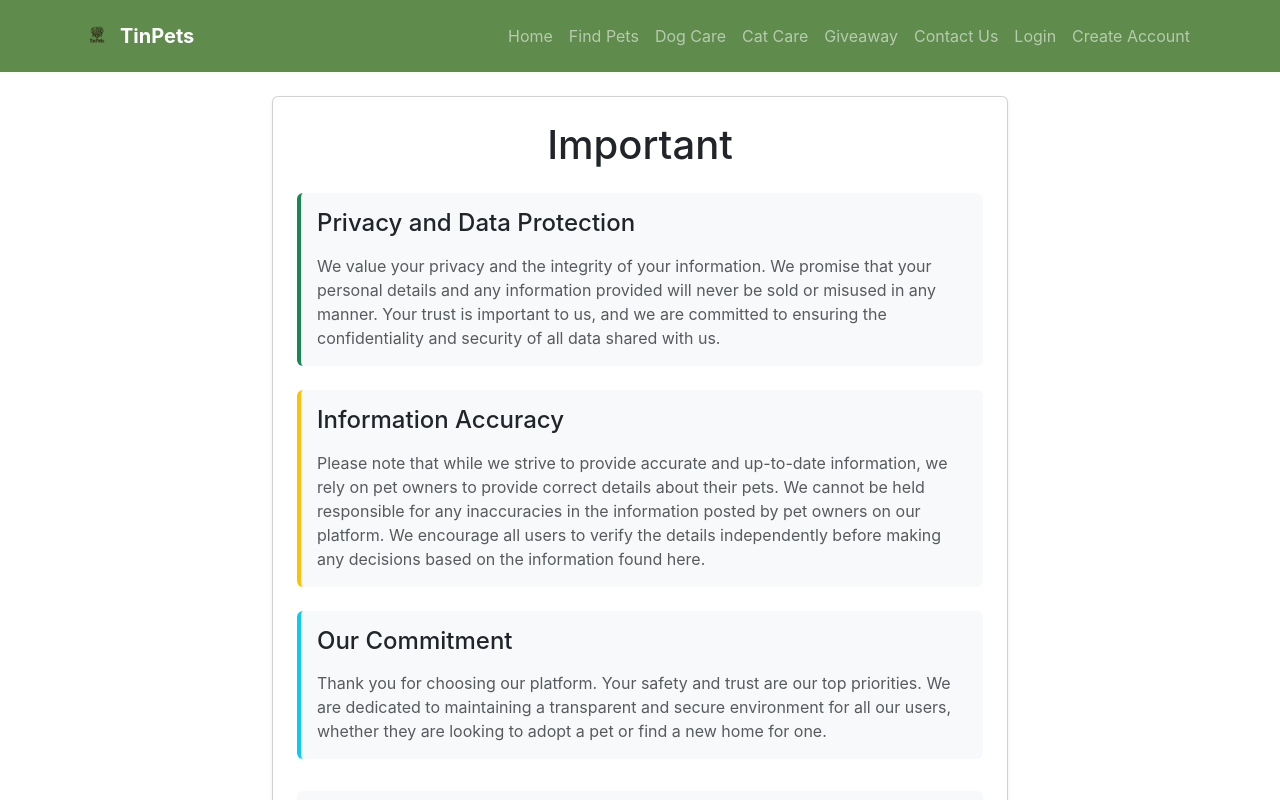
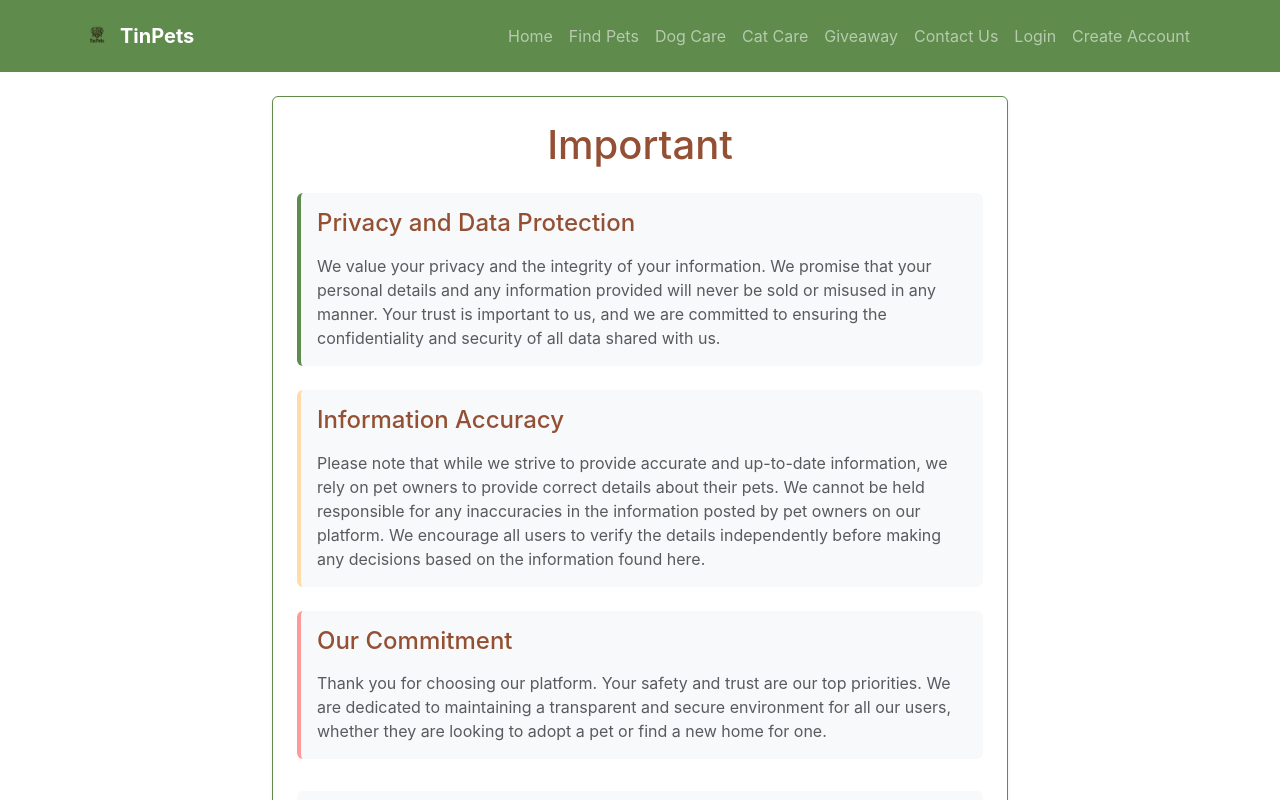
Before and after one commit to salimaammarr/TinPets, a React (Create React App) app in the folder frontend-react/: page /disclaimer in a window 1280 px wide. Shown: the top 800 px of the page. Built offline with nearby package versions, Linux system fonts and the light colour scheme.

Commit message:
Update Disclaimer component with custom color scheme

```diff
--- a/frontend-react/src/pages/Disclaimer.tsx
+++ b/frontend-react/src/pages/Disclaimer.tsx
@@ -5,12 +5,14 @@ const Disclaimer: React.FC = () => {
     <div className="container py-4">
       <div className="row justify-content-center">
         <div className="col-lg-8">
-          <div className="card shadow-sm">
+          <div className="card shadow-sm border-custom-green">
             <div className="card-body p-4">
-              <h1 className="text-center mb-4">Important</h1>
+              <h1 className="text-center mb-4 text-custom-brown">Important</h1>
               <div className="d-flex flex-column gap-4">
-                <section className="p-3 bg-light rounded border-start border-4 border-success">
-                  <h2 className="h4 mb-3">Privacy and Data Protection</h2>
+                <section className="p-3 bg-light rounded border-start border-4 border-custom-green">
+                  <h2 className="h4 mb-3 text-custom-brown">
+                    Privacy and Data Protection
+                  </h2>
                   <p className="text-muted mb-0">
                     We value your privacy and the integrity of your information.
                     We promise that your personal details and any information
@@ -20,8 +22,10 @@ const Disclaimer: React.FC = () => {
                   </p>
                 </section>
 
-                <section className="p-3 bg-light rounded border-start border-4 border-warning">
-                  <h2 className="h4 mb-3">Information Accuracy</h2>
+                <section className="p-3 bg-light rounded border-start border-4 border-custom-beige">
+                  <h2 className="h4 mb-3 text-custom-brown">
+                    Information Accuracy
+                  </h2>
                   <p className="text-muted mb-0">
                     Please note that while we strive to provide accurate and
                     up-to-date information, we rely on pet owners to provide
@@ -33,8 +37,8 @@ const Disclaimer: React.FC = () => {
                   </p>
                 </section>
 
-                <section className="p-3 bg-light rounded border-start border-4 border-info">
-                  <h2 className="h4 mb-3">Our Commitment</h2>
+                <section className="p-3 bg-light rounded border-start border-4 border-custom-pink">
+                  <h2 className="h4 mb-3 text-custom-brown">Our Commitment</h2>
                   <p className="text-muted mb-0">
                     Thank you for choosing our platform. Your safety and trust
                     are our top priorities. We are dedicated to maintaining a
@@ -51,7 +55,7 @@ const Disclaimer: React.FC = () => {
                     hesitate to{" "}
                     <a
                       href="/contact"
-                      className="text-primary text-decoration-none fw-medium"
+                      className="text-custom-brown text-decoration-none fw-medium"
                     >
                       contact us
                     </a>
```
